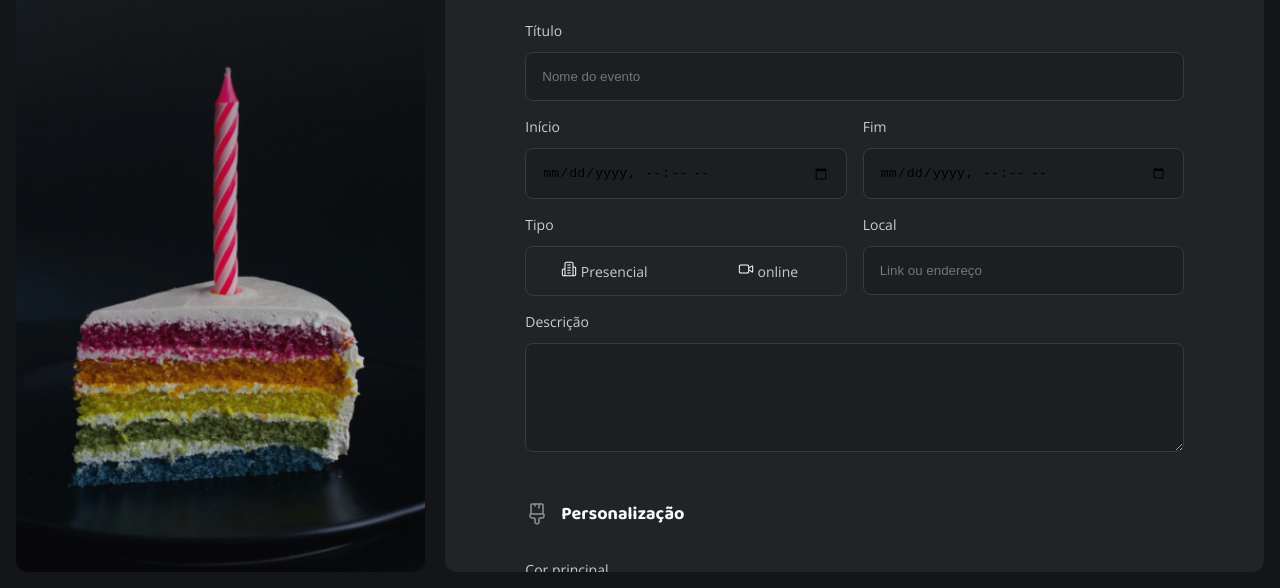
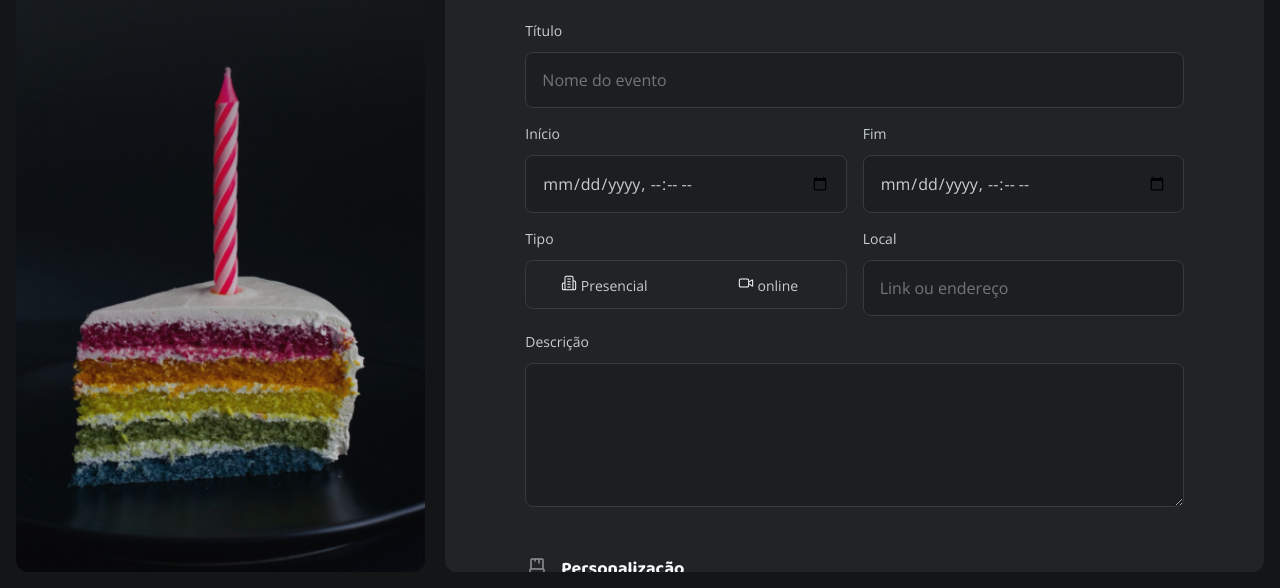
Before and after one commit to rosendo2015/formulario-de-convite, a website: page index.html in a window 1280 px wide. Shown: the part 212-800 px from the top of the page. Drawn offline with nearby package versions, Linux system fonts and the light colour scheme.

Commit message:
cor da font input e textarea

```diff
--- a/styles/input.css
+++ b/styles/input.css
@@ -10,6 +10,8 @@
   }
   input,
   textarea {
+    font: var(--text-body-md);
+    color: var(--text-body);
     border: 1px solid var(--input-stroke);
     border-radius: 0.5rem;
     background: var(--input-base);
```
